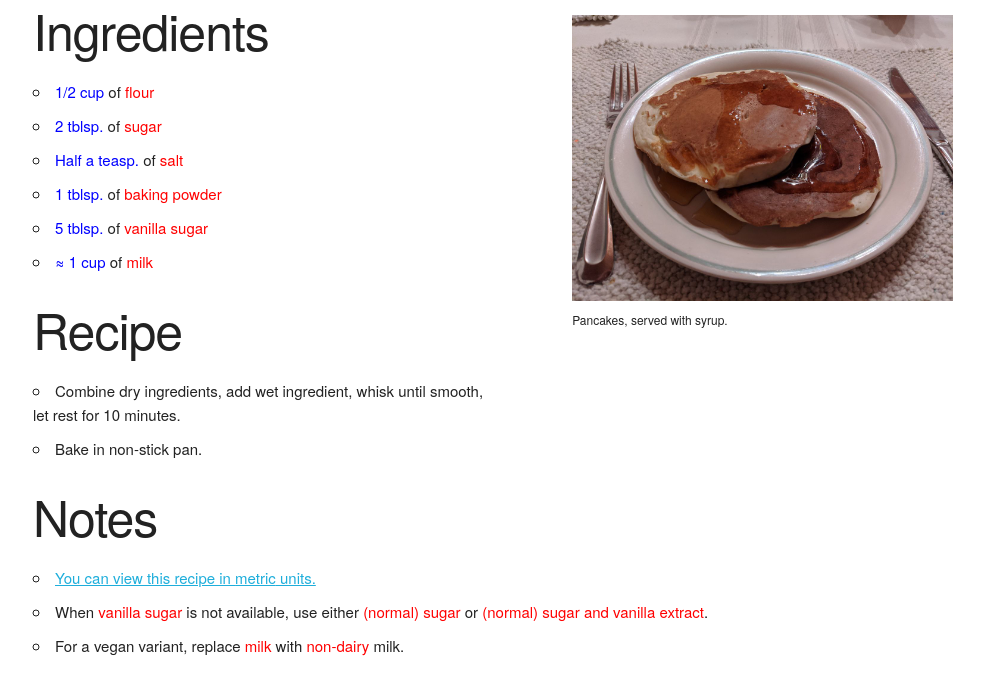
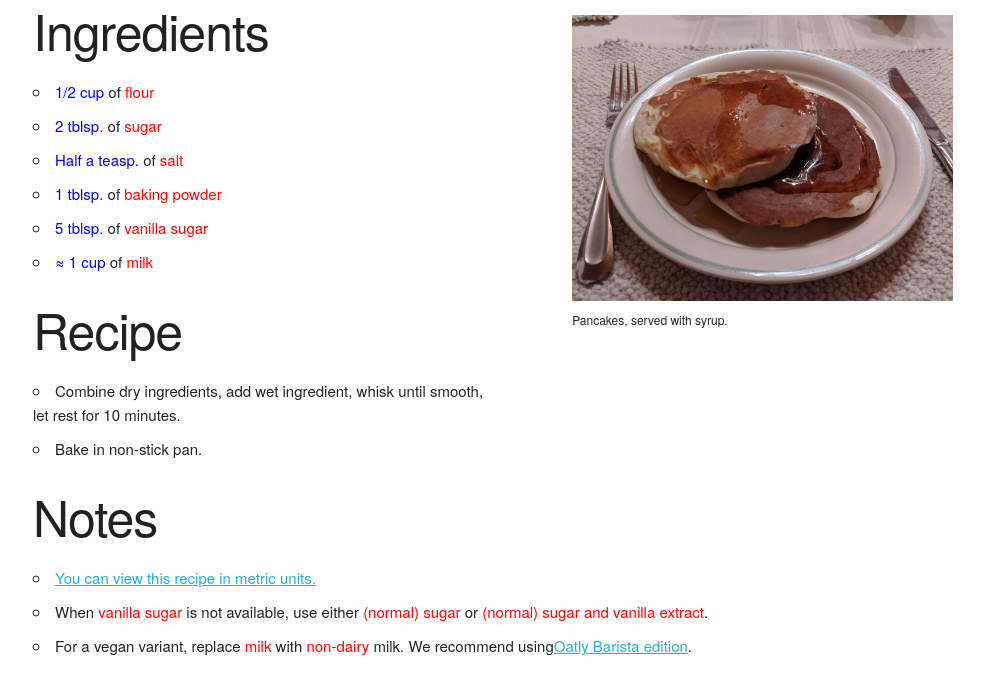
Before and after one commit to tkw1536/pancakes.guys.wtf, a Next.js app: page /us in a window 1280 px wide. Shown: the top 694 px of the page, without its empty margins (127-1111 px from the left). Built offline with nearby package versions, Linux system fonts and the light colour scheme.

Commit message:
Update recipe.tsx
Added recommendation for vegan milk alternative after trying
out over a dozen vegan milk variants.

```diff
--- a/components/recipe.tsx
+++ b/components/recipe.tsx
@@ -186,7 +186,7 @@ class Notes extends React.Component<RecipeParams> {
                     When <span className={style.ingredient}>vanilla sugar</span> is not available, use either <span className={style.ingredient}>(normal) sugar</span> or <span className={style.ingredient}>(normal) sugar and vanilla extract</span>.
                 </li>
                 <li>
-                    For a vegan variant, replace <span className={style.ingredient}>milk</span> with <span className={style.ingredient}>non-dairy</span> milk.
+                    For a vegan variant, replace <span className={style.ingredient}>milk</span> with <span className={style.ingredient}>non-dairy</span> milk. We recommend using<a target ="_blank" href="https://www.oatly.com/int/products/oat-drink-barista-edition">Oatly Barista edition</a>.
                 </li>
             </ul>
         </>
```
